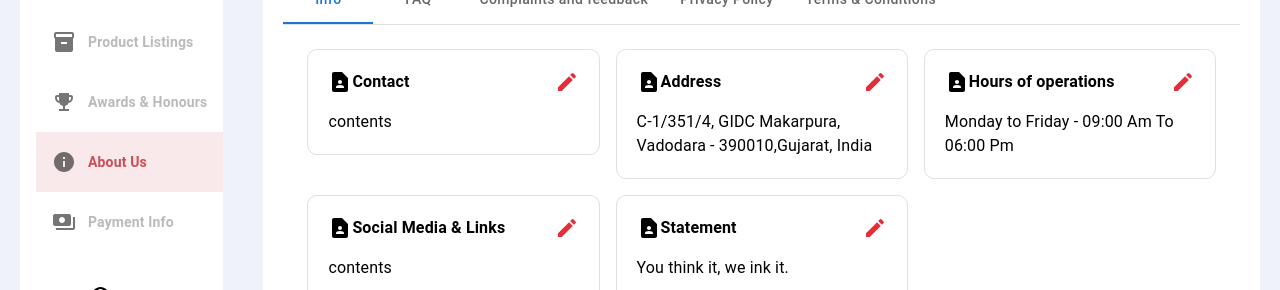
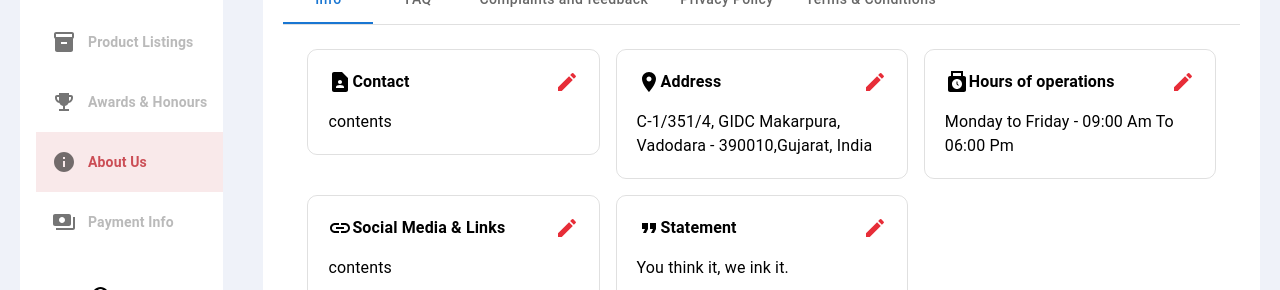
Before and after one commit to mayurlalwani/elred-portal, a React (Vite) app: page /about-us in a window 1280 px wide. Shown: the part 414-704 px from the top of the page. Built offline with nearby package versions, Linux system fonts and the light colour scheme.

Commit message:
add icons in about us page

```diff
--- a/src/components/CustomTabs/index.tsx
+++ b/src/components/CustomTabs/index.tsx
@@ -6,7 +6,10 @@ import Box from "@mui/material/Box";
 import Card from "../Card";
 import ContactPageIcon from "@mui/icons-material/ContactPage";
 import { Grid } from "@mui/material";
-
+import RoomIcon from "@mui/icons-material/Room";
+import PunchClockIcon from "@mui/icons-material/PunchClock";
+import LinkIcon from "@mui/icons-material/Link";
+import FormatQuoteIcon from "@mui/icons-material/FormatQuote";
 interface TabPanelProps {
   children?: React.ReactNode;
   index: number;
@@ -87,14 +90,14 @@ export default function CustomTabs() {
               </Grid>
 
               <Grid item xs={4}>
-                <Card title="Address" icon={ContactPageIcon}>
+                <Card title="Address" icon={RoomIcon}>
                   <Typography>C-1/351/4, GIDC Makarpura,</Typography>
                   <Typography>Vadodara - 390010,Gujarat, India</Typography>
                 </Card>
               </Grid>
 
               <Grid item xs={4}>
-                <Card title="Hours of operations" icon={ContactPageIcon}>
+                <Card title="Hours of operations" icon={PunchClockIcon}>
                   <Typography>
                     Monday to Friday - 09:00 Am To 06:00 Pm
                   </Typography>
@@ -103,12 +106,12 @@ export default function CustomTabs() {
             </Grid>
             <Grid container spacing={2}>
               <Grid item xs={4}>
-                <Card title="Social Media & Links" icon={ContactPageIcon}>
+                <Card title="Social Media & Links" icon={LinkIcon}>
                   contents
                 </Card>
               </Grid>
               <Grid item xs={4}>
-                <Card title="Statement" icon={ContactPageIcon}>
+                <Card title="Statement" icon={FormatQuoteIcon}>
                   <Typography>You think it, we ink it. </Typography>
                 </Card>
               </Grid>
```
